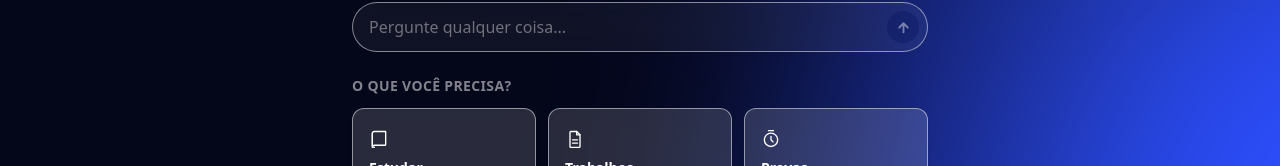
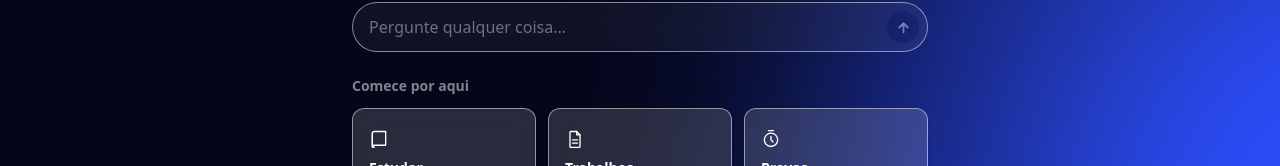
Before and after one commit to AbnerLevino/Astrodny, a React (Vite) app: page / in a window 1280 px wide. Shown: the part 369-535 px from the top of the page. Built offline with nearby package versions, Linux system fonts and the light colour scheme; no server answers.

Commit message:
feat: troca subtitulo do Painel para 'Comece por aqui', sem caixa alta

```diff
--- a/src/ui/screens/Painel.tsx
+++ b/src/ui/screens/Painel.tsx
@@ -253,7 +253,7 @@ function Painel() {
 
           {/* os atalhos — abaixo do campo de chat, com subtítulo, lado a lado em linha */}
           <div className="flex w-full max-w-xl flex-col gap-3">
-            <p className="text-sm font-semibold uppercase tracking-wide text-white/50">O que você precisa?</p>
+            <p className="text-sm font-semibold text-white/50">Comece por aqui</p>
             <div className="flex gap-3">
               {ATALHOS.map((a) => {
                 const sugestao = insights?.sugestoes[a.chave]
```
